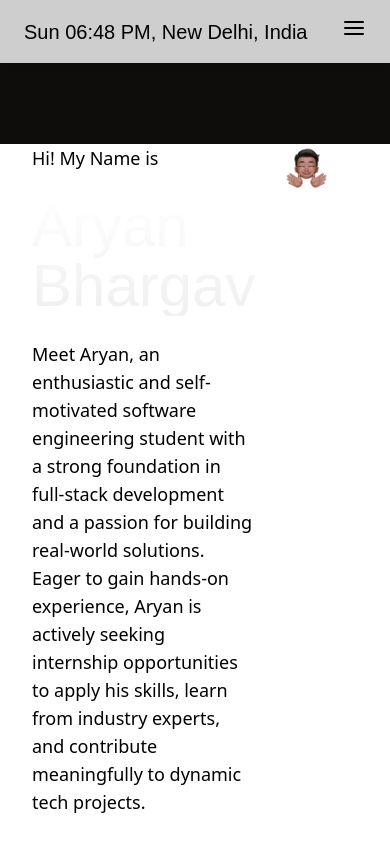
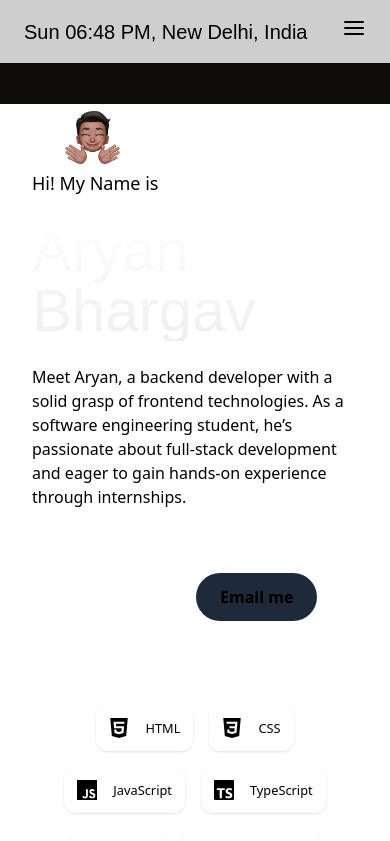
Before and after one commit to aryan-bhargav/portfolio, a React (Vite) app: page / in a window 390 px wide. Shown: the top 841 px of the page. Built offline with nearby package versions, Linux system fonts and the light colour scheme; a web font is replaced by a local one.

Commit message:
improve mobile responsiveness

```diff
--- a/package.json
+++ b/package.json
@@ -14,18 +14,20 @@
     "react": "^19.0.0",
     "react-dom": "^19.0.0",
     "react-icons": "^5.5.0",
-    "react-router-dom": "^7.5.3",
-    "tailwindcss": "^4.1.4"
+    "react-router-dom": "^7.5.3"
   },
   "devDependencies": {
     "@eslint/js": "^9.22.0",
     "@types/react": "^19.0.10",
     "@types/react-dom": "^19.0.4",
     "@vitejs/plugin-react": "^4.3.4",
+    "autoprefixer": "^10.4.21",
     "eslint": "^9.22.0",
     "eslint-plugin-react-hooks": "^5.2.0",
     "eslint-plugin-react-refresh": "^0.4.19",
     "globals": "^16.0.0",
+    "postcss": "^8.5.3",
+    "tailwindcss": "^4.1.5",
     "vite": "^6.3.1"
   }
 }
--- a/src/Components/Skill.jsx
+++ b/src/Components/Skill.jsx
@@ -2,9 +2,9 @@ import React from 'react'
 
 const Skill = ({icon,name}) => {
   return (
-    <div className='w-fit hover:shadow-[0_0_15px_2px_rgba(255,255,255,0.3)] hover:-translate-y-1 duration-500 flex items-center gap-5 bg-white/10 backdrop-blur-md border border-white/20 rounded-xl p-3 shadow-sm '>
+    <div className='w-fit hover:shadow-[0_0_15px_2px_rgba(255,255,255,0.3)] hover:-translate-y-1 duration-500 flex items-center gap-4 bg-white/10 backdrop-blur-md border border-white/20 rounded-xl p-3 shadow-sm '>
       <div className=''>{icon}</div>
-      <h2 className=' text-xl'>{name}</h2>
+      <h2 className='lg:text-xl md:text-xl sm:text-xl text-[0.800rem]'>{name}</h2>
     </div>
   )
 }
--- a/src/Components/SkillMarquee.jsx
+++ b/src/Components/SkillMarquee.jsx
@@ -36,7 +36,7 @@ const SkillMarquee = () => {
     ];
 
     return (
-        <div className="py-5 flex mx-auto justify-center flex-wrap gap-5 overflow-hidden ">
+        <div className="py-5 flex mx-auto justify-center flex-wrap gap-4 overflow-hidden ">
             {skills.map((skill, index) => (
                 <Skill key={index} name={skill.name} icon={skill.icon} />
             ))}
--- a/src/Pages/Home.jsx
+++ b/src/Pages/Home.jsx
@@ -5,11 +5,11 @@ import SkillMarquee from '../Components/SkillMarquee'
 
 const Home = () => {
     return (
-        <div className='flex flex-col gap-6 my-16 mx-8 mt-36'>
+        <div className='flex flex-col gap-6 my-16 mx-8 mt-26'>
 
-            <div className='sm:flex sm:flex-col md:flex-row-reverse lg:flex-row-reverse flex flex-row-reverse'>
+            <div className='sm:flex sm:flex-col md:flex-row-reverse lg:flex-row-reverse flex flex-col'>
                 {/* avatar */}
-                <div className='sm:w-1/5 sm:mt-0 sm:mb-10 md- bg-none mx-7 md:bg-gradient-to-b from-gray-800 to-[#0F0D0C]  md:w-2/5 lg:w-2/5 rounded-lg'>
+                <div className=' sm:mt-0 sm:mb-10 w-1/5 bg-none mx-7 md:bg-gradient-to-b from-gray-800 to-[#0F0D0C]  sm:w-1/5 md:w-2/5 lg:w-2/5 rounded-lg'>
                     <img className='w-3xs' src="/avatar.png" alt="" />
                 </div>
                 {/* introduction */}
@@ -20,23 +20,21 @@ const Home = () => {
                     <h1 className='bg-linear-to-b from-white to-black/5 bg-clip-text font-medium text-transparent text-6xl'>
                         Aryan Bhargav
                     </h1>
-                    <p className='                                                          text-lg font-light'>
-                        Meet Aryan, an enthusiastic and self-motivated software engineering student with a strong foundation in full-stack development and a passion for building real-world solutions. Eager to gain hands-on experience, Aryan is actively seeking internship opportunities to apply his skills, learn from industry experts, and contribute meaningfully to dynamic tech projects.
-                    </p>
+                    <p className='                                                          text-[1rem] font-light'>Meet Aryan, a backend developer with a solid grasp of frontend technologies. As a software engineering student, he’s passionate about full-stack development and eager to gain hands-on experience through internships.</p>
                 </div>
             </div>
 
 
-            <div className='flex flex-row gap-10 mx-4 my-10 items-center'>
-                <Link className='lg:p-3 md:p-2 sm:p-1 rounded-lg hover:bg-gray-800 duration-500' to="https://github.com/aryan-bhargav">
-                    <img className='filter invert w-10 h-10 sm:w-9 sm:h-9' src="/github.png" alt="" />
+            <div className='flex flex-row gap-4 mx-4 my-10 items-center'>
+                <Link className='lg:p-3 md:p-2 sm:p-1 p-1 rounded-lg hover:bg-gray-800 duration-500' to="https://github.com/aryan-bhargav">
+                    <img className='filter invert w-5 h-5 sm:w-9 sm:h-9' src="/github.png" alt="" />
                 </Link>
 
-                <Link className='p-3 rounded-lg hover:bg-gray-800 duration-500' to="https://www.linkedin.com/in/aryan-bhargav/"><img className='filter invert w-10 h-10 sm:w-9 sm:h-9' src="linkedin.png" alt="" />
+                <Link className='p-2 rounded-lg hover:bg-gray-800 duration-500' to="https://www.linkedin.com/in/aryan-bhargav/"><img className='filter invert w-5 h-5 sm:w-9 sm:h-9' src="linkedin.png" alt="" />
                 </Link>
-                <Link className='p-3 rounded-lg hover:bg-gray-800 duration-500' to="https://www.instagram.com/aryan_bhargav47/"><img className='filter invert w-10 h-10 sm:w-9 sm:h-9' src="instagram.png" alt="" />
+                <Link className='p-2 rounded-lg hover:bg-gray-800 duration-500' to="https://www.instagram.com/aryan_bhargav47/"><img className='filter invert w-5 h-5 sm:w-9 sm:h-9' src="instagram.png" alt="" />
                 </Link>
-                <button className='bg-gray-800 hover:bg-gray-700 hover:rounded-4xl hover:duration-500 rounded-3xl font-semibold px-8 py-4 flex flex-row items-center'>
+                <button className='bg-gray-800 hover:bg-gray-700 hover:rounded-4xl hover:duration-500 rounded-3xl font-semibold px-6 py-3 flex flex-row items-center'>
                     <a href="mailto:bhargavaryan5@gmail.com">Email me</a>
 
                 </button>
--- a/vite.config.js
+++ b/vite.config.js
@@ -6,6 +6,9 @@ import tailwindcss from '@tailwindcss/vite'
 export default defineConfig({
   theme:{
     extend:{
+      screen:{
+        sm:'360px',
+      },
       fontFamily:{
         carl:['']
       }
```
Also changed, not shown: 1 other file (tests, documents, lock files or other folders).
